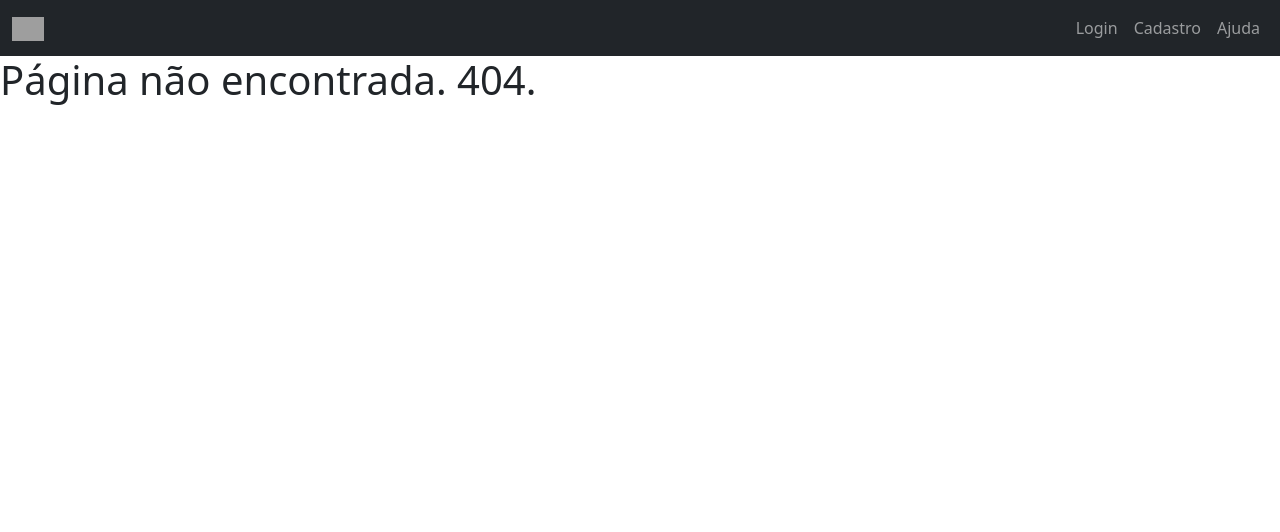
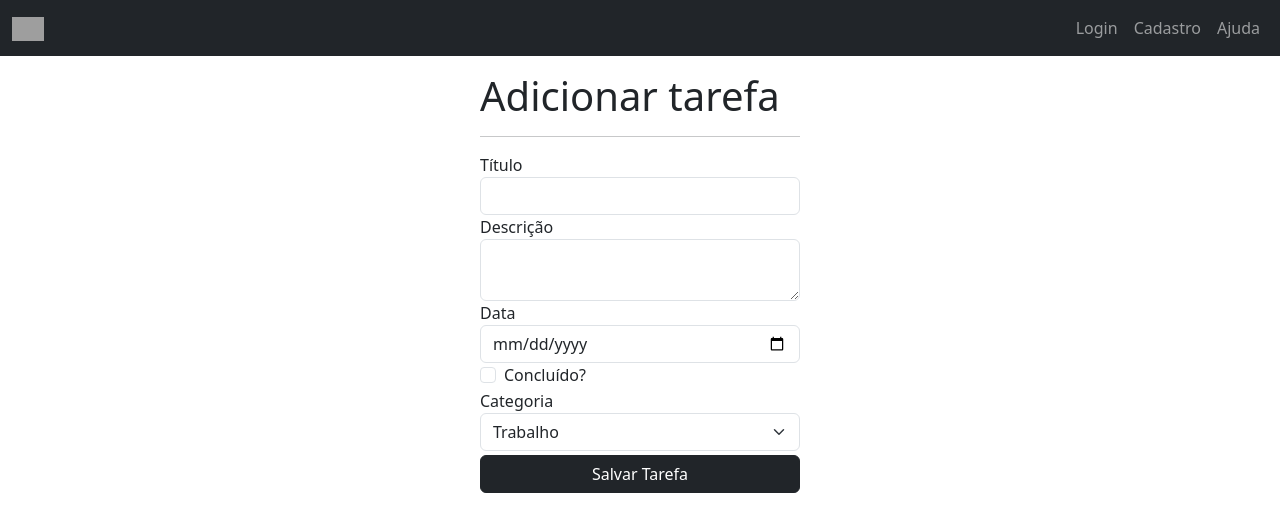
Before and after one commit to almir-soulcode/RN2-REACT, a React (Vite) app in the folder mytask/: page /novatarefa in a window 1280 px wide. Before the commit this address had no page. Shown: the top 532 px of the page. Built offline with nearby package versions, Linux system fonts and the light colour scheme; grey boxes are pictures that could not be loaded.

Commit message:
aula1107: formulário nova tarefa

```diff
--- a/mytask/src/App.jsx
+++ b/mytask/src/App.jsx
@@ -1,10 +1,11 @@
+import { BrowserRouter, Route, Routes } from "react-router-dom";
 import Menu from "./components/Menu";
 import Home from "./pages/Home";
 import Login from "./pages/Login";
 import Cadastro from "./pages/Cadastro";
 import Ajuda from "./pages/Ajuda";
 import NotFound from "./pages/NotFound";
-import { BrowserRouter, Route, Routes } from "react-router-dom";
+import NovaTarefa from "./pages/NovaTarefa";
 
 // BrowserRouter: componente essencial para conduzir o roteamento no navegador.
 // Route: indicamos a rota (path) e o elemento que será exibido na tela.
@@ -19,6 +20,7 @@ function App() {
           <Route path="/login" element={<Login />} />
           <Route path="/cadastro" element={<Cadastro />} />
           <Route path="/ajuda" element={<Ajuda />} />
+          <Route path="/novatarefa" element={<NovaTarefa />}/>
           <Route path="*" element={<NotFound />} />
         </Routes>
       </BrowserRouter>
--- /dev/null
+++ b/mytask/src/pages/NovaTarefa.jsx
@@ -0,0 +1,45 @@
+import { Button } from "react-bootstrap";
+
+function NovaTarefa() {
+  return (
+    <main>
+      <form className="form-section">
+        <h1>Adicionar tarefa</h1>
+        <hr />
+        <div>
+          <label htmlFor="titulo">Título</label>
+          <input type="text" id="titulo" className="form-control" />
+        </div>
+        <div>
+          <label htmlFor="descricao">Descrição</label>
+          <textarea id="descricao" className="form-control"></textarea>
+        </div>
+        <div>
+          <label htmlFor="dataConclusao">Data</label>
+          <input type="date" id="dataConclusao" className="form-control" />
+        </div>
+        <div className="form-check">
+          <input type="checkbox" id="concluido" className="form-check-input" />
+          <label htmlFor="concluido" className="form-check-label">
+            Concluído?
+          </label>
+        </div>
+        <div>
+          <label htmlFor="categoria">Categoria</label>
+          <select id="categoria" className="form-select">
+            <option value="Trabalho">Trabalho</option>
+            <option value="Estudos">Estudos</option>
+            <option value="Projetos">Projetos</option>
+            <option value="Lazer">Lazer</option>
+            <option value="Outros">Outros</option>
+          </select>
+        </div>
+        <Button variant="dark" className="w-100 mt-1" type="submit">
+          Salvar Tarefa
+        </Button>
+      </form>
+    </main>
+  );
+}
+
+export default NovaTarefa;
```
